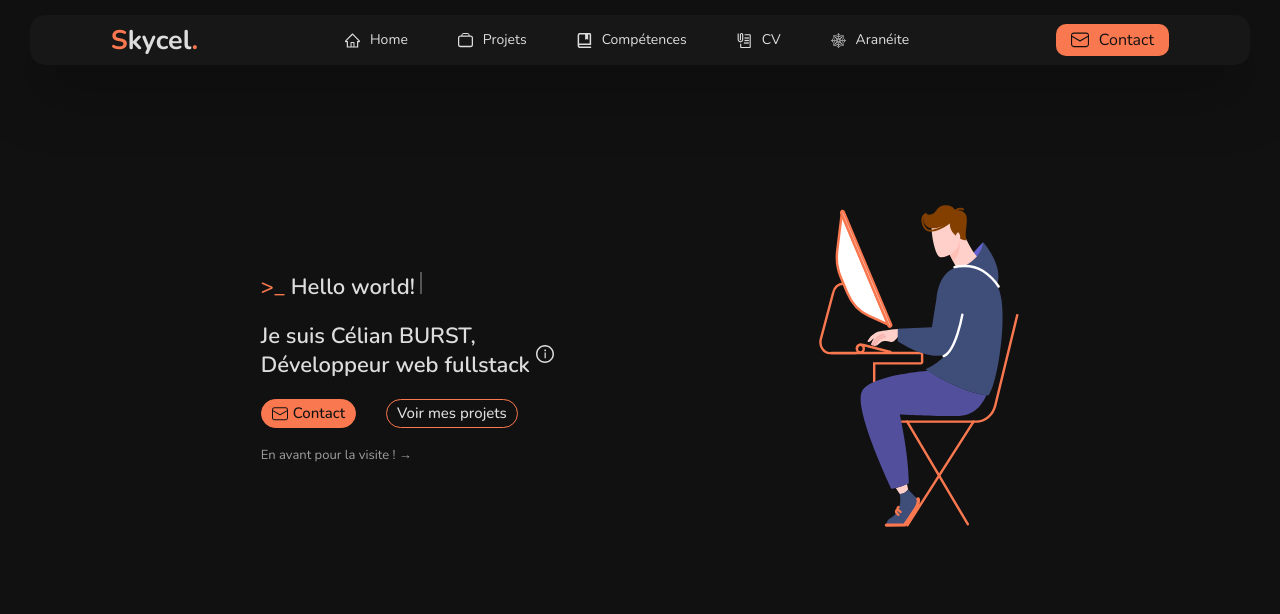
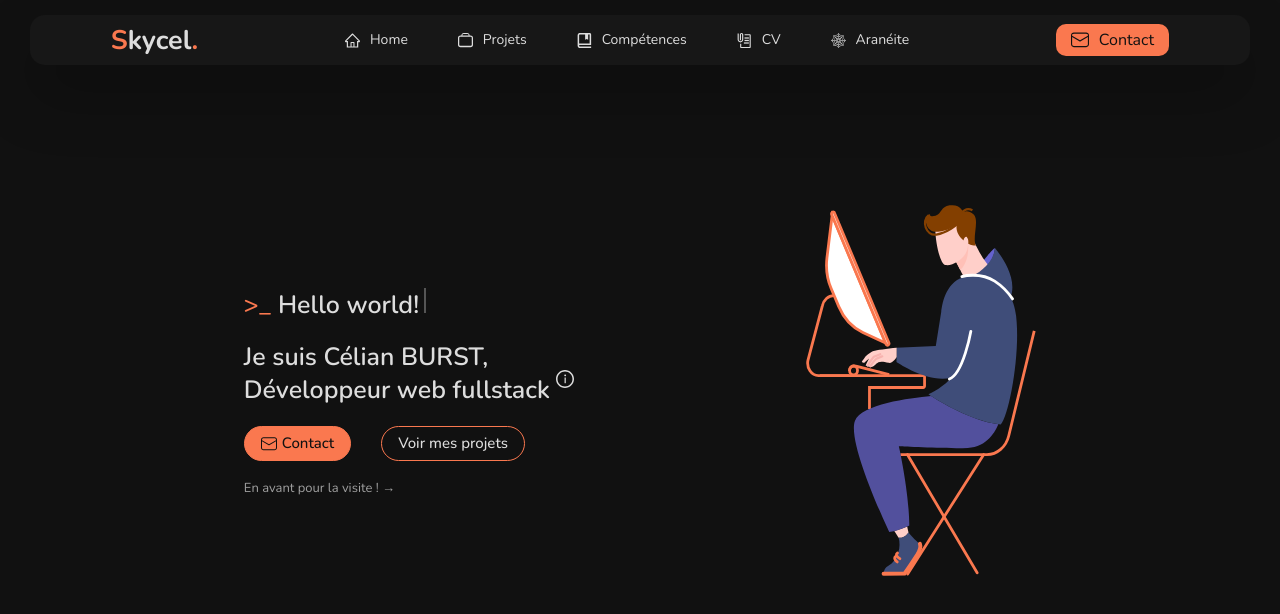
Before and after one commit to Skycel9/Portfolio, a website: page index.html in a window 1280 px wide. Drawn offline with nearby package versions, Linux system fonts and the light colour scheme.

Commit message:
Correction des tailles des polices

```diff
--- a/public/assets/css/style.css
+++ b/public/assets/css/style.css
@@ -379,7 +379,7 @@ header.banner {
   header.banner .right {
     margin: 30px; }
   header.banner .title {
-    font-size: 5rem;
+    font-size: 4rem;
     font-weight: 600;
     margin: 40px 0;
     line-height: 1.3;
@@ -393,7 +393,7 @@ header.banner {
       height: 3rem;
       transition: all 0.5s ease-in-out; }
     header.banner .title .cursor {
-      height: 5rem;
+      height: 4rem;
       width: 4px;
       background: #DDDDDD;
       display: inline-block;
@@ -407,19 +407,19 @@ header.banner {
     transition: all 0.5s ease-in-out;
     flex-wrap: wrap; }
     header.banner .cta-container .button {
-      font-size: 3.5rem;
+      font-size: 3rem;
       font-weight: 500;
       display: flex;
       align-items: center;
       justify-content: center;
       color: #111111;
-      padding: 2rem 4rem;
+      padding: 1.5rem 3rem;
       border-radius: 50px;
       border: 5px solid #FA784F;
       transition: all 0.5s ease-in-out; }
     header.banner .cta-container .button .icon {
-      width: 3.5rem;
-      height: 3.5rem;
+      width: 3.2rem;
+      height: 3.2rem;
       margin: 0 20px 0 0;
       transition: all 0.5s ease-in-out; }
     header.banner .cta-container .button.primary {
@@ -441,11 +441,11 @@ header.banner {
   header.banner .right img {
     width: 15vw;
     max-width: 650px;
-    min-width: 200px;
+    min-width: 230px;
     transition: all 0.5s ease-in-out; }
   @media screen and (max-width: 2300px) {
     header.banner .title {
-      font-size: 3rem;
+      font-size: 3.2rem;
       margin: 40px 0; }
     header.banner .title sup .icon {
       width: 2.5rem;
@@ -471,7 +471,7 @@ header.banner {
       max-height: 560px; } }
   @media screen and (max-width: 1800px) {
     header.banner .title {
-      font-size: 2.5rem;
+      font-size: 2.8rem;
       margin: 30px 0; }
     header.banner .title sup .icon {
       margin: 0;
@@ -494,19 +494,18 @@ header.banner {
       margin: 20px 0; } }
   @media screen and (max-width: 1500px) {
     header.banner .title {
-      font-size: 2.2rem;
+      font-size: 2.5rem;
       margin: 20px 0; }
     header.banner .title sup .icon {
       width: 1.8rem;
       height: 1.8rem; }
     header.banner .title .cursor {
-      height: 2.2rem;
+      height: 2.5rem;
       width: 2px; }
     header.banner .cta-container {
       margin: 20px 0; }
       header.banner .cta-container .button {
         font-size: 1.5rem;
-        padding: 0.5rem 1rem;
         border-width: 1px; }
       header.banner .cta-container .button .icon {
         width: 1.6rem;
```
